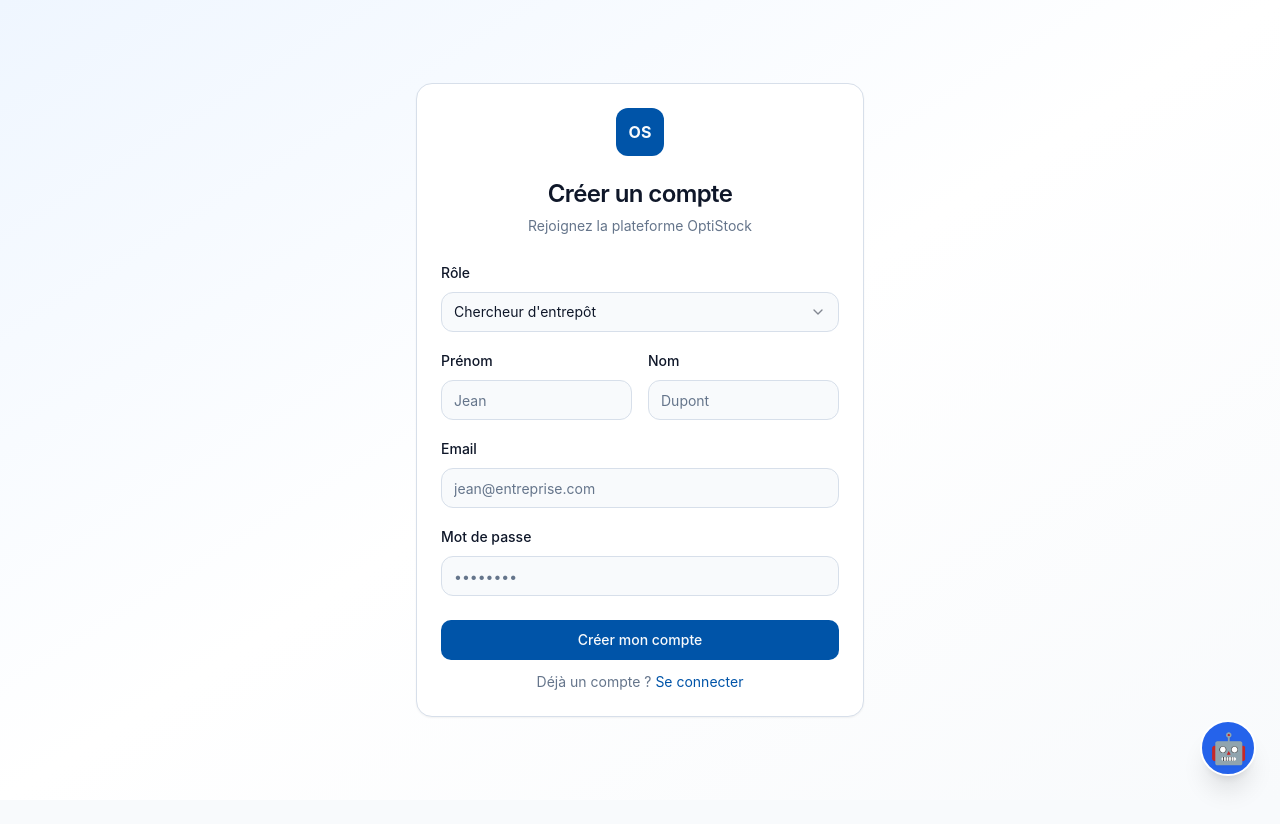
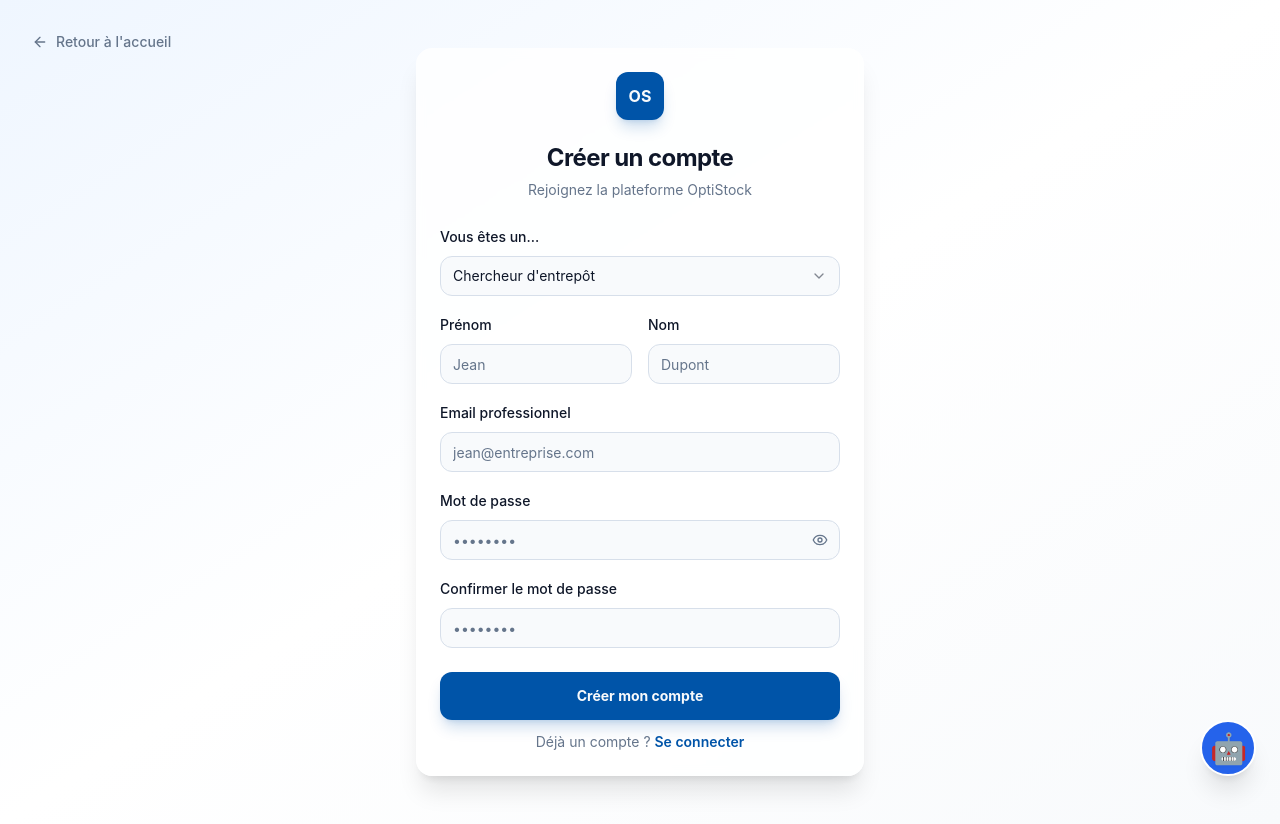
Before and after one commit to Haytame37/Optistock_V2, a Next.js app in the folder frontend/: page /signup in a window 1280 px wide. Before the commit the page ends 800 px from the top, so only its background shows below. Built offline with nearby package versions, Linux system fonts and the light colour scheme.

Commit message:
Amélioration de la page d'inscription (Confirmation, Force du mot de passe, Visibilité)

```diff
--- a/frontend/src/app/(auth)/signup/page.tsx
+++ b/frontend/src/app/(auth)/signup/page.tsx
@@ -10,12 +10,30 @@
 import { Select, SelectContent, SelectItem, SelectTrigger, SelectValue } from "@/components/ui/select"
 import { useAuth } from "@/providers/auth-provider"
 import { toast } from "sonner"
+import { Eye, EyeOff, Lock, CheckCircle2, AlertCircle, ArrowLeft } from "lucide-react"
 
 export default function SignupPage() {
-  const [form, setForm] = useState({ role: "researcher", first_name: "", last_name: "", email: "", password: "" })
+  const [form, setForm] = useState({
+    role: "researcher",
+    first_name: "",
+    last_name: "",
+    email: "",
+    password: "",
+    confirm_password: ""
+  })
+  const [showPassword, setShowPassword] = useState(false)
   const [loading, setLoading] = useState(false)
   const { signup } = useAuth()
   const router = useRouter()
+
+  const getPasswordStrength = (pwd: string) => {
+    let score = 0
+    if (pwd.length >= 8) score++
+    if (/[A-Z]/.test(pwd)) score++
+    if (/[0-9]/.test(pwd)) score++
+    if (/[^A-Za-z0-9]/.test(pwd)) score++
+    return score
+  }
 
   const handleSubmit = async (e: React.FormEvent) => {
     e.preventDefault()
@@ -23,9 +41,19 @@
       toast.error("Veuillez remplir tous les champs")
       return
     }
+    if (form.password !== form.confirm_password) {
+      toast.error("Les mots de passe ne correspondent pas")
+      return
+    }
+    if (getPasswordStrength(form.password) < 2) {
+      toast.error("Le mot de passe est trop faible")
+      return
+    }
+
     setLoading(true)
     try {
-      await signup(form as any)
+      const { confirm_password, ...signupData } = form
+      await signup(signupData as any)
       toast.success("Compte créé avec succès")
       router.push("/login")
     } catch (err: any) {
@@ -36,21 +64,29 @@
   }
 
   return (
-    <div className="flex min-h-screen items-center justify-center bg-gradient-to-br from-blue-50 via-white to-slate-50 dark:from-slate-950 dark:via-slate-900 px-4">
-      <Card className="w-full max-w-md">
+    <div className="flex min-h-screen flex-col items-center justify-center bg-gradient-to-br from-blue-50 via-white to-slate-50 dark:from-slate-950 dark:via-slate-900 px-4 py-12">
+      <Link
+        href="/"
+        className="absolute top-8 left-8 flex items-center gap-2 text-sm font-medium text-muted-foreground hover:text-primary transition-colors"
+      >
+        <ArrowLeft className="h-4 w-4" />
+        Retour à l'accueil
+      </Link>
+
+      <Card className="w-full max-w-md shadow-xl border-none bg-card/80 backdrop-blur-sm">
         <CardHeader className="text-center">
-          <div className="mx-auto mb-4 flex h-12 w-12 items-center justify-center rounded-xl bg-primary text-primary-foreground font-bold">
+          <Link href="/" className="mx-auto mb-4 flex h-12 w-12 items-center justify-center rounded-xl bg-primary text-primary-foreground font-bold hover:scale-105 transition-transform shadow-lg shadow-primary/20">
             OS
-          </div>
-          <CardTitle className="text-2xl">Créer un compte</CardTitle>
+          </Link>
+          <CardTitle className="text-2xl font-bold">Créer un compte</CardTitle>
           <CardDescription>Rejoignez la plateforme OptiStock</CardDescription>
         </CardHeader>
         <form onSubmit={handleSubmit}>
           <CardContent className="space-y-4">
             <div className="space-y-2">
-              <label className="text-sm font-medium">Rôle</label>
+              <label className="text-sm font-medium">Vous êtes un...</label>
               <Select value={form.role} onValueChange={(v) => setForm({ ...form, role: v })}>
-                <SelectTrigger><SelectValue /></SelectTrigger>
+                <SelectTrigger className="rounded-xl"><SelectValue /></SelectTrigger>
                 <SelectContent>
                   <SelectItem value="researcher">Chercheur d'entrepôt</SelectItem>
                   <SelectItem value="owner">Propriétaire d'entrepôt</SelectItem>
@@ -60,29 +96,84 @@
             <div className="grid grid-cols-2 gap-4">
               <div className="space-y-2">
                 <label className="text-sm font-medium">Prénom</label>
-                <Input placeholder="Jean" value={form.first_name} onChange={(e) => setForm({ ...form, first_name: e.target.value })} />
+                <Input className="rounded-xl" placeholder="Jean" value={form.first_name} onChange={(e) => setForm({ ...form, first_name: e.target.value })} required />
               </div>
               <div className="space-y-2">
                 <label className="text-sm font-medium">Nom</label>
-                <Input placeholder="Dupont" value={form.last_name} onChange={(e) => setForm({ ...form, last_name: e.target.value })} />
+                <Input className="rounded-xl" placeholder="Dupont" value={form.last_name} onChange={(e) => setForm({ ...form, last_name: e.target.value })} required />
               </div>
             </div>
             <div className="space-y-2">
-              <label className="text-sm font-medium">Email</label>
-              <Input type="email" placeholder="jean@entreprise.com" value={form.email} onChange={(e) => setForm({ ...form, email: e.target.value })} />
+              <label className="text-sm font-medium">Email professionnel</label>
+              <Input className="rounded-xl" type="email" placeholder="jean@entreprise.com" value={form.email} onChange={(e) => setForm({ ...form, email: e.target.value })} required />
             </div>
+
             <div className="space-y-2">
               <label className="text-sm font-medium">Mot de passe</label>
-              <Input type="password" placeholder="••••••••" value={form.password} onChange={(e) => setForm({ ...form, password: e.target.value })} />
+              <div className="relative">
+                <Input
+                  className="rounded-xl pr-10"
+                  type={showPassword ? "text" : "password"}
+                  placeholder="••••••••"
+                  value={form.password}
+                  onChange={(e) => setForm({ ...form, password: e.target.value })}
+                  required
+                />
+                <button
+                  type="button"
+                  onClick={() => setShowPassword(!showPassword)}
+                  className="absolute right-3 top-1/2 -translate-y-1/2 text-muted-foreground hover:text-foreground"
+                >
+                  {showPassword ? <EyeOff className="h-4 w-4" /> : <Eye className="h-4 w-4" />}
+                </button>
+              </div>
+
+              {/* Indicateur de force */}
+              {form.password && (
+                <div className="mt-2 space-y-1">
+                  <div className="flex gap-1">
+                    {[1, 2, 3, 4].map((level) => (
+                      <div
+                        key={level}
+                        className={`h-1.5 flex-1 rounded-full transition-colors ${
+                          level <= getPasswordStrength(form.password)
+                            ? getPasswordStrength(form.password) <= 1 ? "bg-red-500" :
+                              getPasswordStrength(form.password) <= 2 ? "bg-yellow-500" :
+                              getPasswordStrength(form.password) <= 3 ? "bg-blue-500" : "bg-green-500"
+                            : "bg-muted"
+                        }`}
+                      />
+                    ))}
+                  </div>
+                  <p className="text-[10px] text-muted-foreground flex items-center gap-1">
+                    {getPasswordStrength(form.password) <= 1 && <><AlertCircle className="h-3 w-3" /> Trop faible</>}
+                    {getPasswordStrength(form.password) === 2 && "Moyen"}
+                    {getPasswordStrength(form.password) === 3 && "Fort"}
+                    {getPasswordStrength(form.password) === 4 && <><CheckCircle2 className="h-3 w-3 text-green-500" /> Très sécurisé</>}
+                  </p>
+                </div>
+              )}
+            </div>
+
+            <div className="space-y-2">
+              <label className="text-sm font-medium">Confirmer le mot de passe</label>
+              <Input
+                className="rounded-xl"
+                type={showPassword ? "text" : "password"}
+                placeholder="••••••••"
+                value={form.confirm_password}
+                onChange={(e) => setForm({ ...form, confirm_password: e.target.value })}
+                required
+              />
             </div>
           </CardContent>
           <CardFooter className="flex flex-col gap-3">
-            <Button type="submit" className="w-full" disabled={loading}>
-              {loading ? "Inscription..." : "Créer mon compte"}
+            <Button type="submit" className="w-full rounded-xl py-6 font-bold shadow-lg shadow-primary/20" disabled={loading}>
+              {loading ? "Création en cours..." : "Créer mon compte"}
             </Button>
-            <p className="text-sm text-muted-foreground">
+            <p className="text-sm text-muted-foreground text-center">
               Déjà un compte ?{" "}
-              <Link href="/login" className="text-primary hover:underline">Se connecter</Link>
+              <Link href="/login" className="text-primary font-semibold hover:underline">Se connecter</Link>
             </p>
           </CardFooter>
         </form>
```
